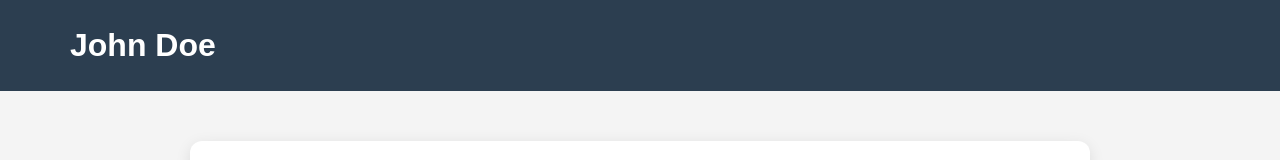
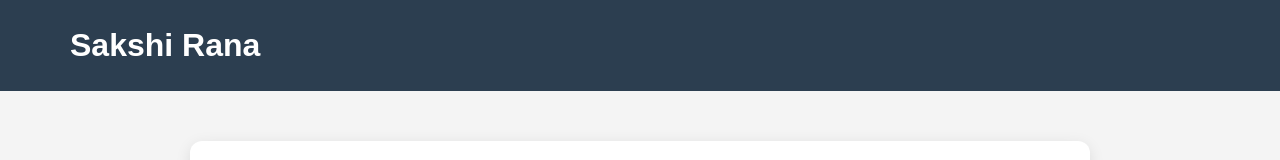
Before and after one commit to sr2219947-ctrl/WEB_DEV111, a plain HTML site: page Assignment_4_Sakshi/pages/about.html in a window 1280 px wide. Shown: the top 160 px of the page. Drawn offline with Linux system fonts and the light colour scheme.

Commit message:
name change

```diff
--- a/Assignment_4_Sakshi/pages/about.html
+++ b/Assignment_4_Sakshi/pages/about.html
@@ -8,7 +8,7 @@
 </head>
 <body>
 <header>
-    <h1>John Doe</h1>
+    <h1>Sakshi Rana</h1>
 </header>
 
 <section class="page-section">
```
